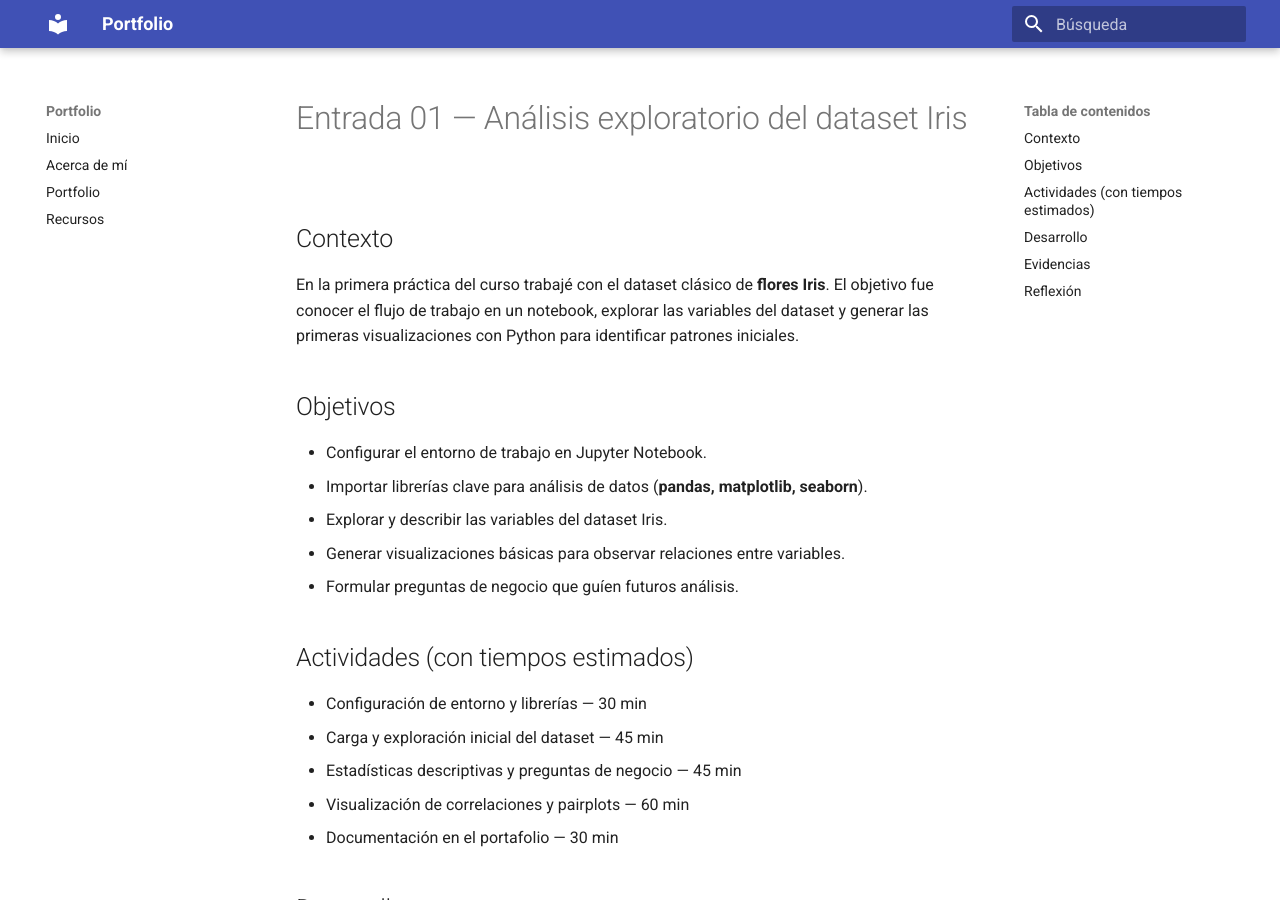
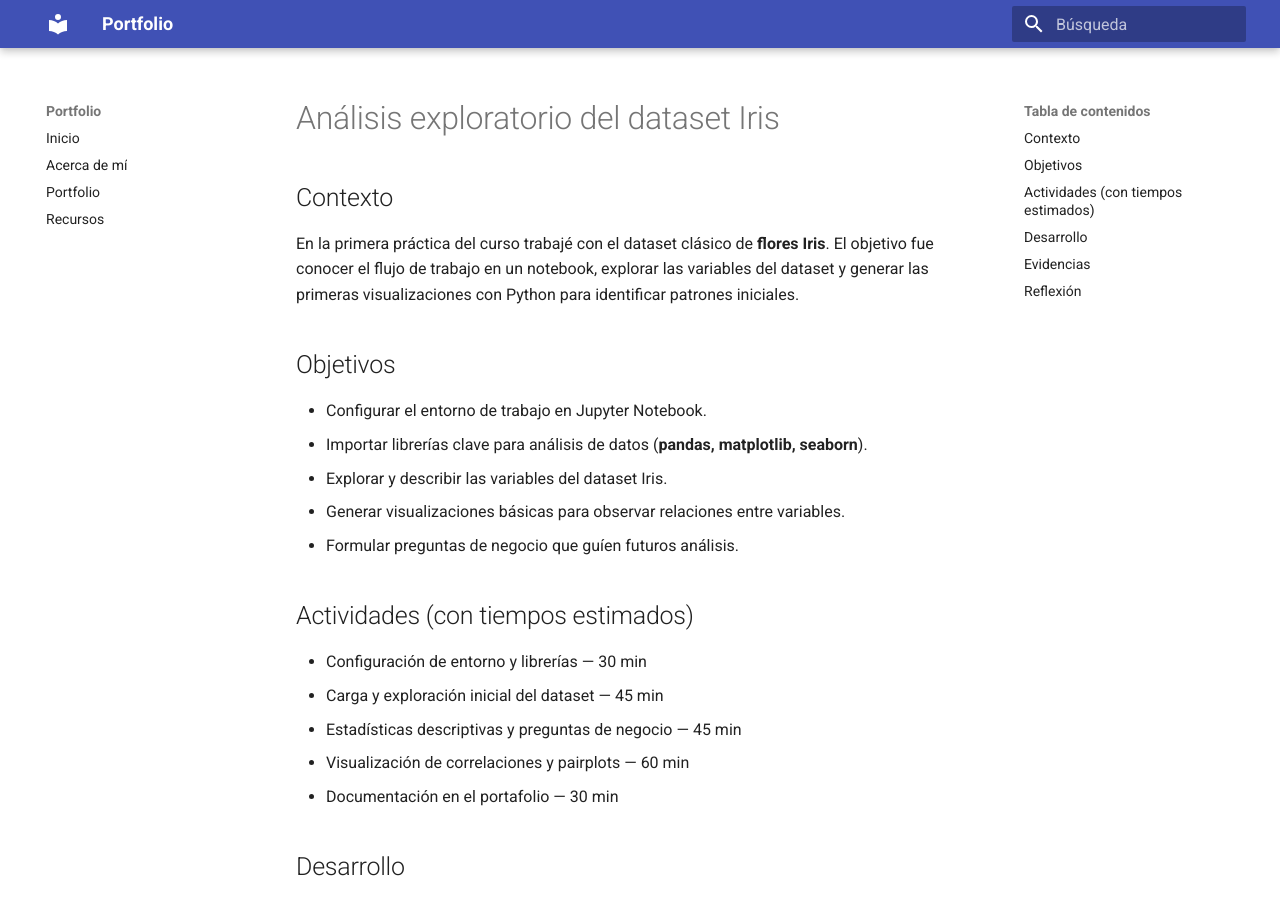
Before and after one commit to naguer019/IA-portfolio, an MkDocs documentation site: the page built from docs/portfolio/01-Analisis_exploratorio_del_dataset_iris.md, in a window 1280 px wide and 900 px high. Built offline with MkDocs 1.6.1 and Material for MkDocs 9.7.7, drawn with Linux system fonts in a browser that asks for light colours; some of the changed text lies outside the part shown.

Commit message:
Update 01-Analisis_exploratorio_del_dataset_iris.md

```diff
--- a/docs/portfolio/01-Analisis_exploratorio_del_dataset_iris.md
+++ b/docs/portfolio/01-Analisis_exploratorio_del_dataset_iris.md
@@ -1,9 +1,9 @@
 ---
-title: "Entrada 01 — Análisis exploratorio del dataset Iris"
+title: "01—Análisis exploratorio del dataset Iris"
 date: 2025-08-21
 ---
 
-# Entrada 01 — Análisis exploratorio del dataset Iris
+# Análisis exploratorio del dataset Iris
 
 ## Contexto
 En la primera práctica del curso trabajé con el dataset clásico de **flores Iris**. El objetivo fue conocer el flujo de trabajo en un notebook, explorar las variables del dataset y generar las primeras visualizaciones con Python para identificar patrones iniciales.
```
Also changed, not shown: other parts of docs/portfolio/01-Analisis_exploratorio_del_dataset_iris.md (+2 -1 lines).
